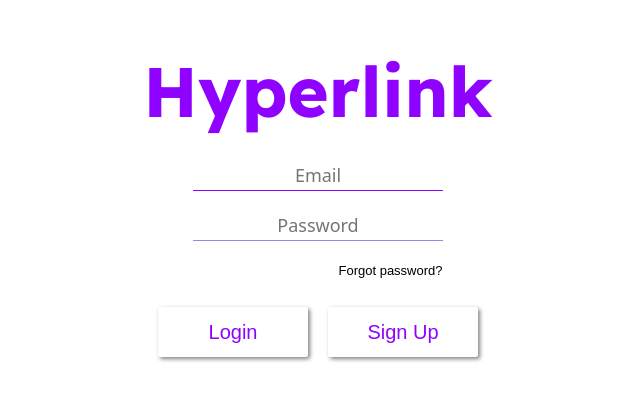
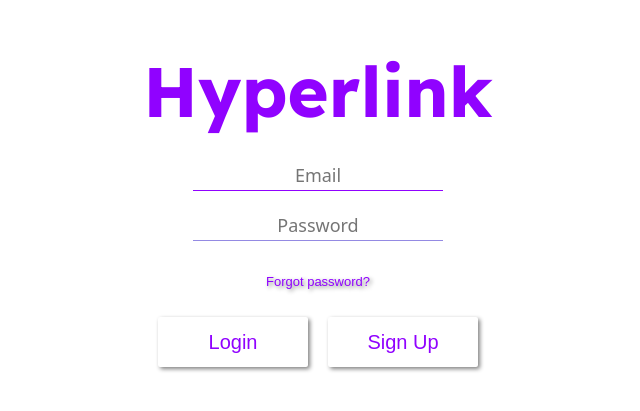
Before and after one commit to dartik24/Hyperlink, a React (Create React App) app in the folder frontend/: page / in a window 1280 px wide. Shown: the part 151-562 px from the top of the page, without its empty margins (322-962 px from the left). Built offline with nearby package versions, Linux system fonts and the light colour scheme.

Commit message:
fixed hardcoded forgotpassword button plus firbase error css

```diff
--- a/frontend/src/components/input-form/input-form.css
+++ b/frontend/src/components/input-form/input-form.css
@@ -12,13 +12,3 @@ ul {
   padding: 5px;
   margin-top: 5px;
 }
-
-.forgotPasswordBtn {
-    background:none;
-    border:none;
-    margin:0;
-    padding:0;
-    cursor: pointer;
-    margin-left: 145px;
-    font-size: small;
-}
--- a/frontend/src/components/input-form/input-form.jsx
+++ b/frontend/src/components/input-form/input-form.jsx
@@ -245,29 +245,21 @@ class InputForm extends React.Component {
     }
 
     // Creates markup for buttons
-    let forgotPasswordButton = null
     const buttons = this.props.buttons.map((button) => {
       const disabled =  false;
-      if(button.name === 'Forgot password?') {
-        forgotPasswordButton =
-        <button id={button.name} className='forgotPasswordBtn' onClick={onclickGen(button.callback, button.name)} key={button.name} disabled={disabled}>
-          {button.name}
-        </button>
-      } else {
+      const className = button.name.replaceAll(' ', '').replaceAll('?', '')
       return(
-        <button id={button.name} className='formButton' onClick={onclickGen(button.callback, button.name)} key={button.name} disabled={disabled}>
+        <button id={button.name} className={className + ' formButton'} onClick={onclickGen(button.callback, button.name)} key={button.name} disabled={disabled}>
           {button.name}
         </button>
       );
-      }
     });
 
     return (
       <div className="InputForm">
         <form>
-          <label key={'firebaseError'} hidden={this.props.firebaseError === '' ? true : false}> {this.props.firebaseError} </label>
+          <label key={'firebaseError'} className={'inputError firebaseError'}hidden={!this.props.firebaseError}> {this.props.firebaseError} </label>
           <ul> {inputs} </ul>
-          <ul> {forgotPasswordButton} </ul>
           <ul> {buttons} </ul>
         </form>
       </div>
--- a/frontend/src/pages/forgot-password/forgot-password.css
+++ b/frontend/src/pages/forgot-password/forgot-password.css
@@ -8,3 +8,13 @@
     top:0;
     left: 0;
 }
+
+.Forgotpassword {
+    display: block;
+    margin: 0 auto;
+    background:none;
+    border:none;
+    padding:0;
+    cursor: pointer;
+    font-size: small;
+}
--- a/frontend/src/pages/forgot-password/forgot-password.jsx
+++ b/frontend/src/pages/forgot-password/forgot-password.jsx
@@ -10,7 +10,7 @@ class ForgotPassword extends React.Component {
         super(props)
         this.form = React.createRef()
         this.state = {
-            statusLabel: ''
+            statusLabel: null
         }
     }
 
@@ -42,8 +42,8 @@ class ForgotPassword extends React.Component {
             <button id='backButton' onClick={this.goToLogin}> Back </button>
             <h1> Forgot password? </h1>
             <h6> Enter the email associated with your account and we will send you a password reset link</h6>
-            <label id='status' hidden={this.state.statusLabel === ''}> {this.state.statusLabel} </label>
             <InputForm
+              firebaseError={this.state.statusLabel}
               ref={this.form}
               inputs={['email']}
               types={['text']}
```
